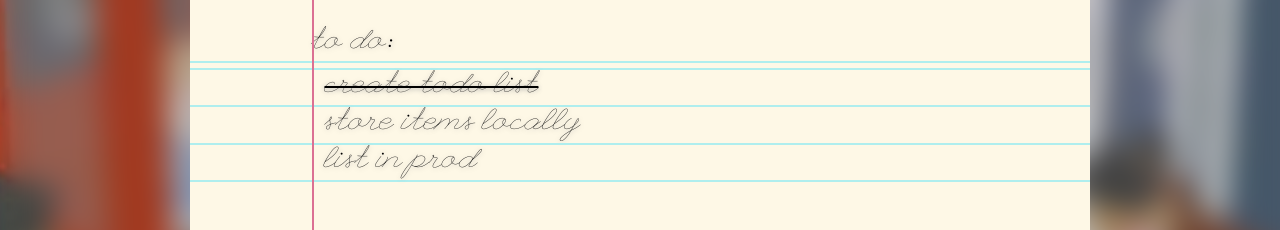
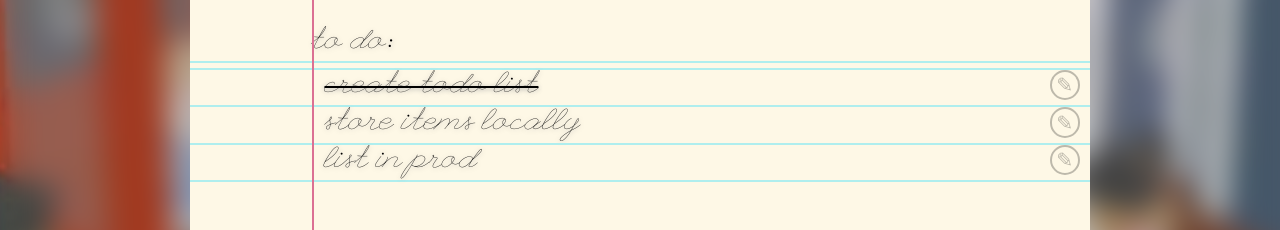
Before and after one commit to bblais23/untitled-todo-list, a React (Vite) app: page / in a window 1280 px wide. Shown: the part 177-407 px from the top of the page. Built offline with nearby package versions, Linux system fonts and the light colour scheme.

Commit message:
Add button for editing

```diff
--- a/src/Components/UntitledItem.css
+++ b/src/Components/UntitledItem.css
@@ -7,6 +7,34 @@
 	float: left;
 }
 
+.untitled-item button {
+
+	cursor: pointer;
+
+	font-size: inherit;
+	float: right;
+	margin: auto 0.5em;
+
+	padding: 0;
+	width: 1.5em;
+	height: 1.5em;
+	background: none;
+
+	border: black solid 0.125em;
+	color: black;
+
+	border-radius: 0.75em;
+
+	transition: opacity linear 0.5s;
+
+	/* Make invisible unless hovering */
+	opacity: 0.25;
+}
+
+.untitled-item button:hover {
+	opacity: 1;
+}
+
 .untitled-item input[type=checkbox]:focus ~ .todo-text {
 	outline: khaki solid 1px;
 }
--- a/src/Components/UntitledItem.js
+++ b/src/Components/UntitledItem.js
@@ -11,7 +11,10 @@ export default function UntitledItem({children, checked, enabled, setChecked, se
 			value={children}
 			onChange={e => setTitle(e.target.value)}
 		/> :
-		<p className="todo-text">{children}</p>;
+		<p className="todo-text">
+			{children}
+			<button onClick={e => setEnabled(!enabled)}>✎</button>
+		</p>;
 
 	return <label className="untitled-item">
 		<input
```
